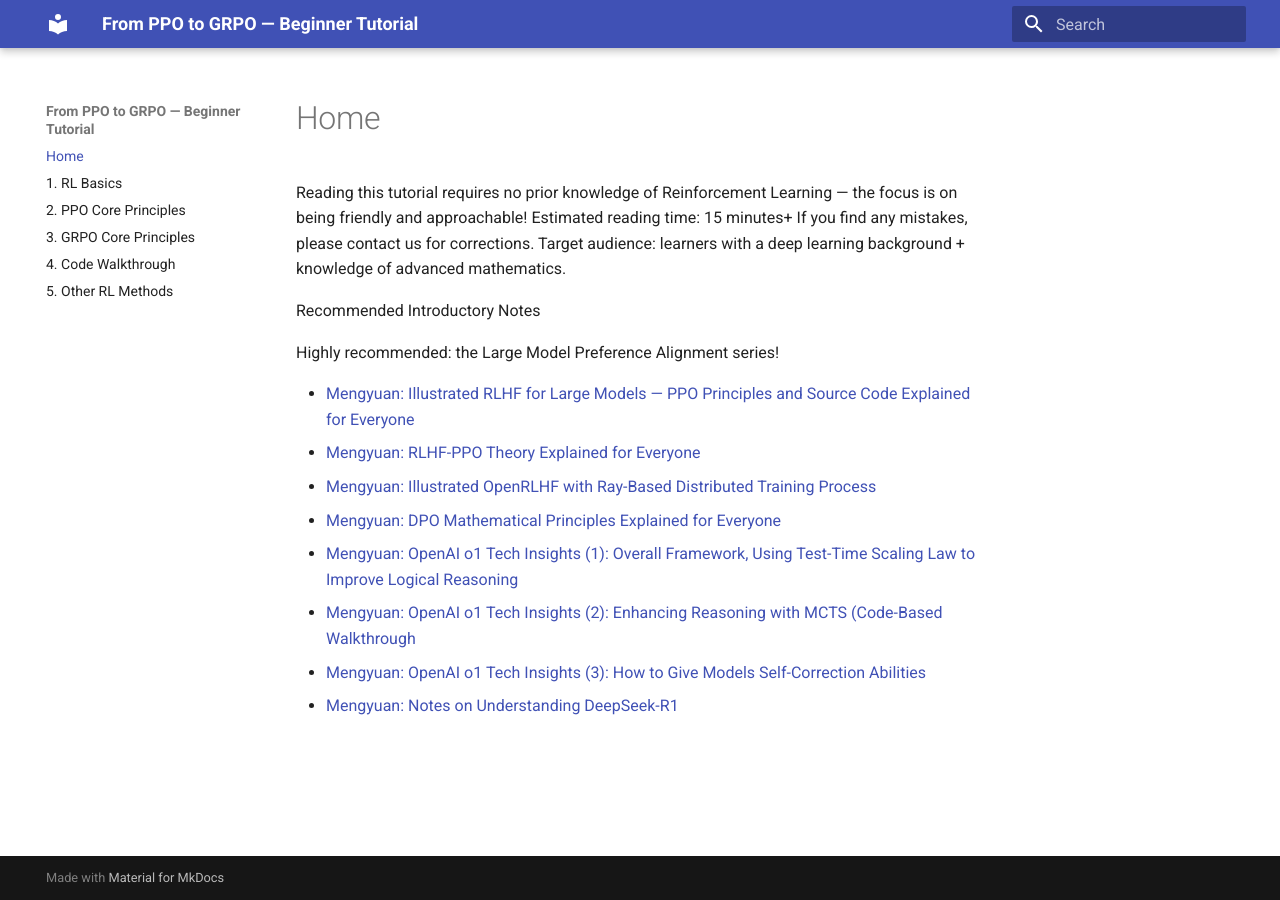
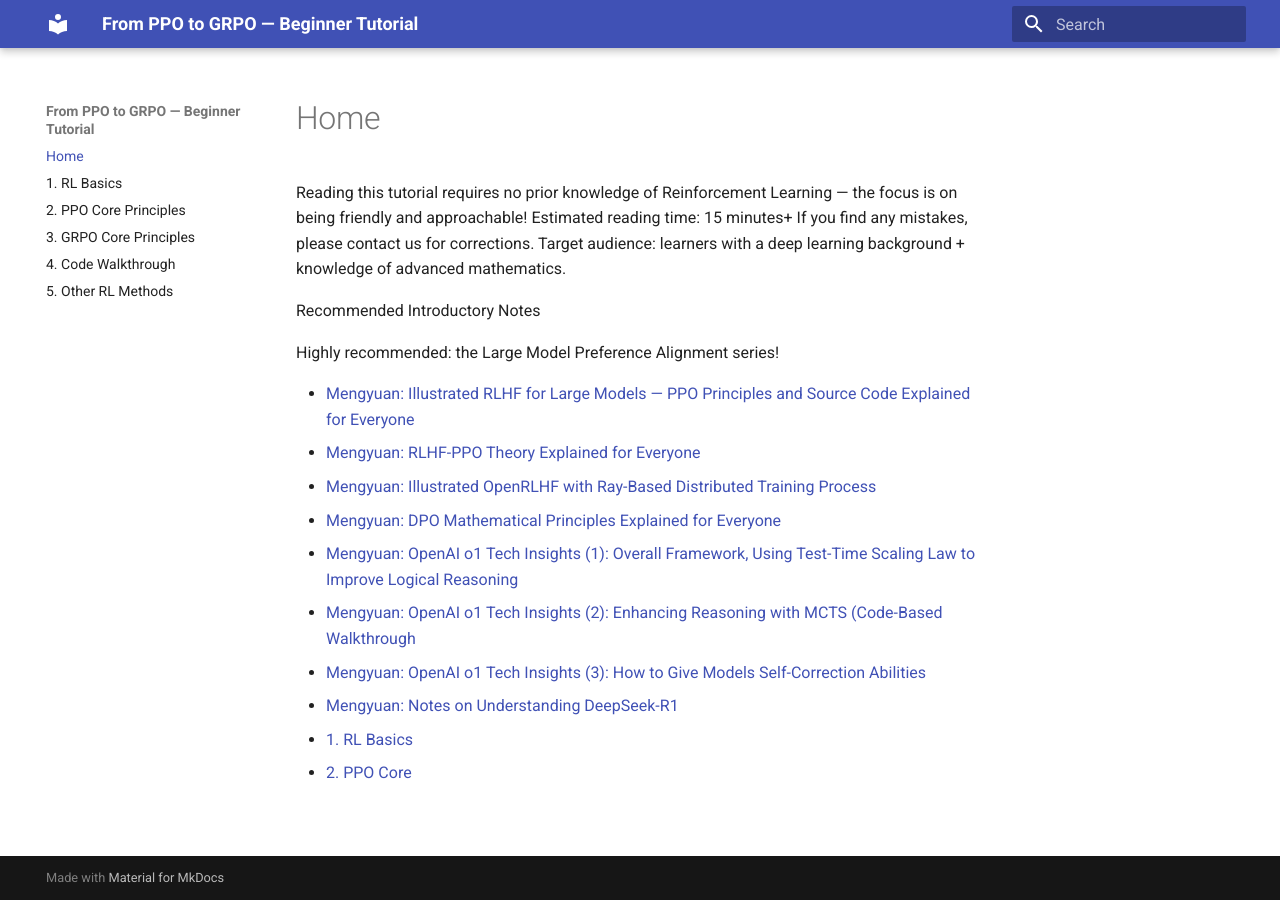
Before and after one commit to Nidhogg32/From-PPO-to-GRPO-Beginner-Tutorial, an MkDocs documentation site: the page built from docs/index.md, in a window 1280 px wide. Built offline with MkDocs 1.6.1 and Material for MkDocs 9.7.7, drawn with Linux system fonts in a browser that asks for light colours.

Commit message:
Update index.md

```diff
--- a/docs/index.md
+++ b/docs/index.md
@@ -15,3 +15,6 @@ Highly recommended: the Large Model Preference Alignment series!
 - [Mengyuan: OpenAI o1 Tech Insights (2): Enhancing Reasoning with MCTS (Code-Based Walkthrough](https://zhuanlan.zhihu.com/p/864190605)
 - [Mengyuan: OpenAI o1 Tech Insights (3): How to Give Models Self-Correction Abilities](https://zhuanlan.zhihu.com/p/905620136)
 - [Mengyuan: Notes on Understanding DeepSeek-R1](https://zhuanlan.zhihu.com/p/19843230707)
+
+- [1. RL Basics](01_RLBasics.html)
+- [2. PPO Core](02_PPOTheory.html)
```
